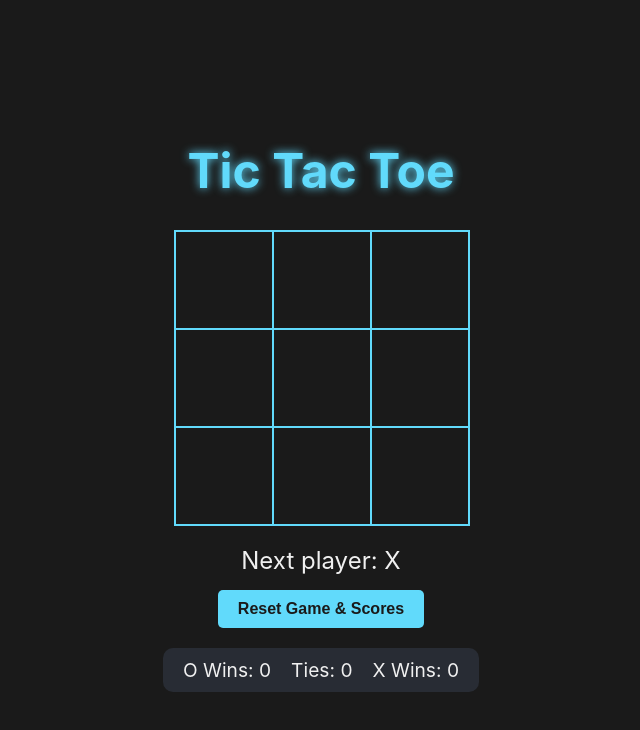
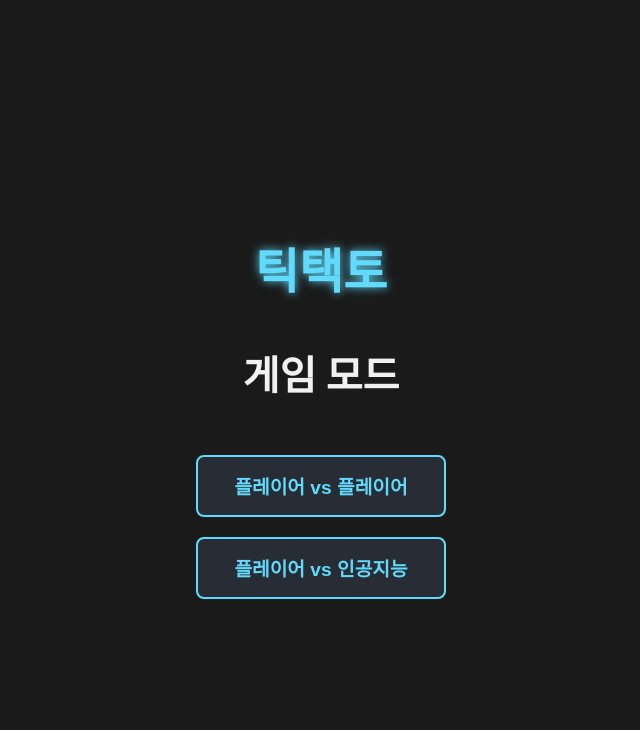
Before and after one commit to xxoyya/FE-Mentoring, a React (Create React App) app in the folder lsbttt/: page / in a window 1280 px wide. Shown: the top 730 px of the page, without its empty margins (319-959 px from the left). Built offline with nearby package versions, Linux system fonts and the light colour scheme.

Commit message:
[FEAT] AI기능, 메인 메뉴 구현

```diff
--- a/lsbttt/src/App.css
+++ b/lsbttt/src/App.css
@@ -6,6 +6,6 @@
 .App h1 {
   font-size: 3rem;
   color: #61dafb;
-  margin-bottom: 2rem;
+  margin-bottom: 0.5rem;
   text-shadow: 0 0 10px #61dafb;
 }
--- a/lsbttt/src/App.js
+++ b/lsbttt/src/App.js
@@ -1,16 +1,59 @@
-import React from 'react';
+import React, { useState } from 'react';
 import Game from './components/Game';
+import MainMenu from './components/MainMenu';
+import PlayerSelect from './components/PlayerSelect';
 import './App.css';
 
 function App() {
+  const [gameState, setGameState] = useState({
+    mode: null,
+    playerMark: 'X',
+    view: 'menu'
+  });
+
+  const handleModeSelect = (mode) => {
+    if (mode === 'pvp') {
+      setGameState({ mode: 'pvp', playerMark: 'X', view: 'game' });
+    } else {
+      setGameState(prev => ({ ...prev, mode: 'pva', view: 'playerSelect' }));
+    }
+  };
+
+  const handlePlayerSelect = (mark) => {
+    setGameState(prev => ({ ...prev, playerMark: mark, view: 'game' }));
+  };
+
+  const goToHome = () => {
+    setGameState({ mode: null, playerMark: 'X', view: 'menu' });
+  };
+
+  const renderView = () => {
+    switch (gameState.view) {
+      case 'menu':
+        return <MainMenu onSelectMode={handleModeSelect} />;
+      case 'playerSelect':
+        return <PlayerSelect onSelectPlayer={handlePlayerSelect} />;
+      case 'game':
+        return (
+          <Game
+            key={`${gameState.mode}-${gameState.playerMark}`}
+            gameMode={gameState.mode}
+            playerMark={gameState.playerMark}
+            onGoHome={goToHome}
+          />
+        );
+      default:
+        return <MainMenu onSelectMode={handleModeSelect} />;
+    }
+  };
+
   return (
     <div className="App">
       <header>
-        <h1>Tic Tac Toe</h1>
+        <h1>틱택토</h1>
       </header>
       <main>
-        {/*메뉴가 들어올 곳, 일단 Game으로 대체*/}
-        <Game />
+        {renderView()}
       </main>
     </div>
   );
--- a/lsbttt/src/components/Game.js
+++ b/lsbttt/src/components/Game.js
@@ -1,4 +1,4 @@
-import React, { useState, useEffect } from 'react';
+import React, { useState, useEffect, useCallback } from 'react';
 import Board from './Board';
 import Modal from './Modal';
 import './Game.css';
@@ -6,33 +6,50 @@ import './Game.css';
 const INITIAL_SQUARES = Array(9).fill(null);
 const INITIAL_SCORES = { X: 0, O: 0, Tie: 0 };
 
-function Game({ onGoHome }) {
+function Game({ gameMode, playerMark, onGoHome }) {
   const [squares, setSquares] = useState(INITIAL_SQUARES);
   const [xIsNext, setXIsNext] = useState(true);
   const [scores, setScores] = useState(INITIAL_SCORES);
   const [gameResult, setGameResult] = useState(null);
 
-  const winner = calculateWinner(squares);
-  const isBoardFull = squares.every(square => square !== null);
+  const aiMark = playerMark === 'X' ? 'O' : 'X';
+  const isAiTurn = gameMode === 'pva' && (xIsNext ? 'X' === aiMark : 'O' === aiMark);
+
+  const handlePlay = useCallback((newSquares) => {
+      setSquares(newSquares);
+      setXIsNext(prev => !prev);
+  }, []);
 
   useEffect(() => {
+    const winner = calculateWinner(squares);
+    const isBoardFull = squares.every(square => square !== null);
+
     if (winner) {
       setGameResult(winner);
       setScores(prevScores => ({...prevScores, [winner]: prevScores[winner] + 1 }));
     } else if (isBoardFull) {
       setGameResult('Tie');
       setScores(prevScores => ({ ...prevScores, Tie: prevScores.Tie + 1 }));
+    } else if (isAiTurn) {
+
+        const timeoutId = setTimeout(() => {
+            const bestMove = findBestMove(squares, aiMark);
+            const newSquares = squares.slice();
+            newSquares[bestMove] = aiMark;
+            handlePlay(newSquares);
+        }, 500); // !딜레이 조절하는곳!
+        return () => clearTimeout(timeoutId);
     }
-  }, [winner, isBoardFull]);
+  }, [squares, isAiTurn, aiMark, handlePlay]);
+
 
   const handleSquareClick = (i) => {
-    if (squares[i] || winner) {
+    if (squares[i] || calculateWinner(squares) || isAiTurn) {
       return;
     }
     const newSquares = squares.slice();
     newSquares[i] = xIsNext ? 'X' : 'O';
-    setSquares(newSquares);
-    setXIsNext(!xIsNext);
+    handlePlay(newSquares);
   };
 
   const resetGame = (keepScores = false) => {
@@ -49,12 +66,13 @@ function Game({ onGoHome }) {
   }
 
   let status;
+  const winner = calculateWinner(squares);
   if (winner) {
-    status = `Winner: ${winner}`;
-  } else if (isBoardFull) {
-    status = "Result: Tie";
+    status = `승리: ${winner}`;
+  } else if (squares.every(s => s)) {
+    status = "결과: 무승부";
   } else {
-    status = `Next player: ${xIsNext ? 'X' : 'O'}`;
+    status = `현재 순서: ${xIsNext ? 'X' : 'O'}`;
   }
 
   return (
@@ -69,12 +87,12 @@ function Game({ onGoHome }) {
       </div>
       <div className="game-info">
         <div className="status">{status}</div>
-        <button onClick={() => resetGame(false)}>Reset Game & Scores</button>
+        <button onClick={() => resetGame(false)}>게임 및 스코어 초기화</button>
       </div>
       <div className="score-board">
-        <span>O Wins: {scores.O}</span>
-        <span>Ties: {scores.Tie}</span>
-        <span>X Wins: {scores.X}</span>
+        <span>O 승리: {scores.O}</span>
+        <span>무승부: {scores.Tie}</span>
+        <span>X 승리: {scores.X}</span>
       </div>
       <Modal
         result={gameResult}
@@ -85,16 +103,12 @@ function Game({ onGoHome }) {
   );
 }
 
+
 function calculateWinner(squares) {
   const lines = [
-    [0, 1, 2],
-    [3, 4, 5],
-    [6, 7, 8],
-    [0, 3, 6],
-    [1, 4, 7],
-    [2, 5, 8],
-    [0, 4, 8],
-    [2, 4, 6],
+    [0, 1, 2], [3, 4, 5], [6, 7, 8],
+    [0, 3, 6], [1, 4, 7], [2, 5, 8],
+    [0, 4, 8], [2, 4, 6],
   ];
   for (let i = 0; i < lines.length; i++) {
     const [a, b, c] = lines[i];
@@ -105,4 +119,41 @@ function calculateWinner(squares) {
   return null;
 }
 
+function findBestMove(squares, aiMark) {
+    const opponentMark = aiMark === 'X' ? 'O' : 'X';
+
+    for (let i = 0; i < 9; i++) {
+        if (!squares[i]) {
+            const tempSquares = squares.slice();
+            tempSquares[i] = aiMark;
+            if (calculateWinner(tempSquares) === aiMark) return i;
+        }
+    }
+
+    for (let i = 0; i < 9; i++) {
+        if (!squares[i]) {
+            const tempSquares = squares.slice();
+            tempSquares[i] = opponentMark;
+            if (calculateWinner(tempSquares) === opponentMark) return i;
+        }
+    }
+
+    if (!squares[4]) return 4;
+
+    const corners = [0, 2, 6, 8];
+    const availableCorners = corners.filter(i => !squares[i]);
+    if (availableCorners.length > 0) {
+        return availableCorners[Math.floor(Math.random() * availableCorners.length)];
+    }
+
+    const sides = [1, 3, 5, 7];
+    const availableSides = sides.filter(i => !squares[i]);
+    if (availableSides.length > 0) {
+        return availableSides[Math.floor(Math.random() * availableSides.length)];
+    }
+
+    return null;
+}
+
+
 export default Game;
--- /dev/null
+++ b/lsbttt/src/components/MainMenu.css
@@ -0,0 +1,42 @@
+.main-menu {
+  display: flex;
+  flex-direction: column;
+  align-items: center;
+  gap: 20px;
+  animation: fadeIn 0.5s ease-out;
+}
+
+.main-menu h2 {
+  font-size: 2.5rem;
+  color: #f0f0f0;
+}
+
+.main-menu button {
+  padding: 15px 30px;
+  font-size: 1.2rem;
+  width: 250px;
+  cursor: pointer;
+  background-color: #282c34;
+  border: 2px solid #61dafb;
+  border-radius: 8px;
+  color: #61dafb;
+  font-weight: bold;
+  transition: all 0.3s ease;
+}
+
+.main-menu button:hover {
+  background-color: #61dafb;
+  color: #1a1a1a;
+  box-shadow: 0 0 15px #61dafb;
+}
+
+@keyframes fadeIn {
+  from {
+    opacity: 0;
+    transform: translateY(-20px);
+  }
+  to {
+    opacity: 1;
+    transform: translateY(0);
+  }
+}
--- /dev/null
+++ b/lsbttt/src/components/MainMenu.js
@@ -0,0 +1,14 @@
+import React from 'react';
+import './MainMenu.css';
+
+function MainMenu({ onSelectMode }) {
+  return (
+    <div className="main-menu">
+      <h2>게임 모드</h2>
+      <button onClick={() => onSelectMode('pvp')}>플레이어 vs 플레이어</button>
+      <button onClick={() => onSelectMode('pva')}>플레이어 vs 인공지능</button>
+    </div>
+  );
+}
+
+export default MainMenu;
--- a/lsbttt/src/components/Modal.js
+++ b/lsbttt/src/components/Modal.js
@@ -4,16 +4,16 @@ import './Modal.css';
 function Modal({ result, onRestart, onGoHome }) {
   if (!result) return null;
 
-  const message = result === 'Tie' ? "It's a Tie!" : `Player ${result} Wins!`;
+  const message = result === 'Tie' ? "무승부!" : `플레이어 ${result}가 이겼습니다!`;
 
   return (
     <div className="modal-overlay">
       <div className="modal-content">
-        <h2>Game Over</h2>
+        <h2>게임 오버</h2>
         <p>{message}</p>
         <div className="modal-buttons">
-          <button onClick={onRestart}>Play Again</button>
-          <button onClick={onGoHome}>Go to Home</button>
+          <button onClick={onRestart}>다시 플레이</button>
+          <button onClick={onGoHome}>홈으로</button>
         </div>
       </div>
     </div>
--- /dev/null
+++ b/lsbttt/src/components/PlayerSelect.js
@@ -0,0 +1,15 @@
+import React from 'react';
+import './MainMenu.css';
+
+function PlayerSelect({ onSelectPlayer }) {
+  return (
+    <div className="main-menu">
+      <h2>당신의 턴을 선택하세요</h2>
+      <p>(X가 먼저 시작합니다)</p>
+      <button onClick={() => onSelectPlayer('X')}>X로 플레이</button>
+      <button onClick={() => onSelectPlayer('O')}>O로 플레이</button>
+    </div>
+  );
+}
+
+export default PlayerSelect;
```
